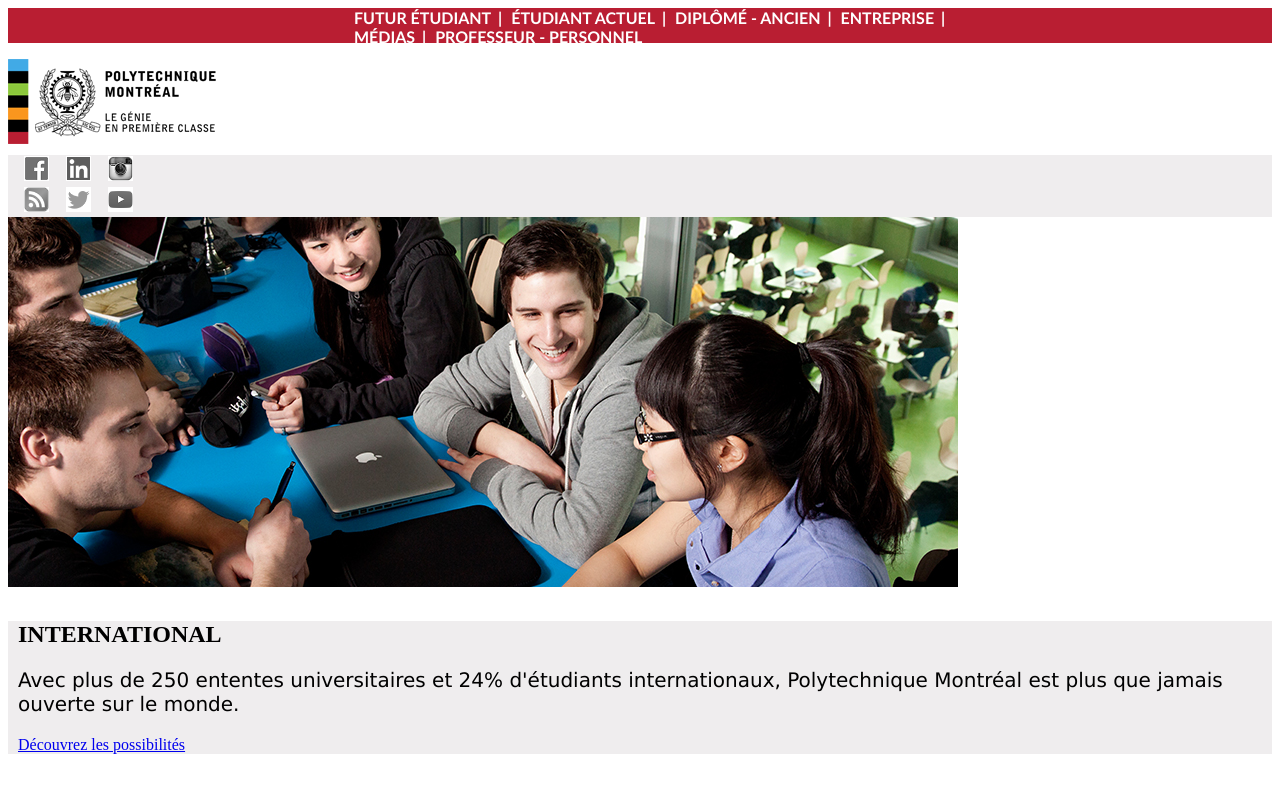
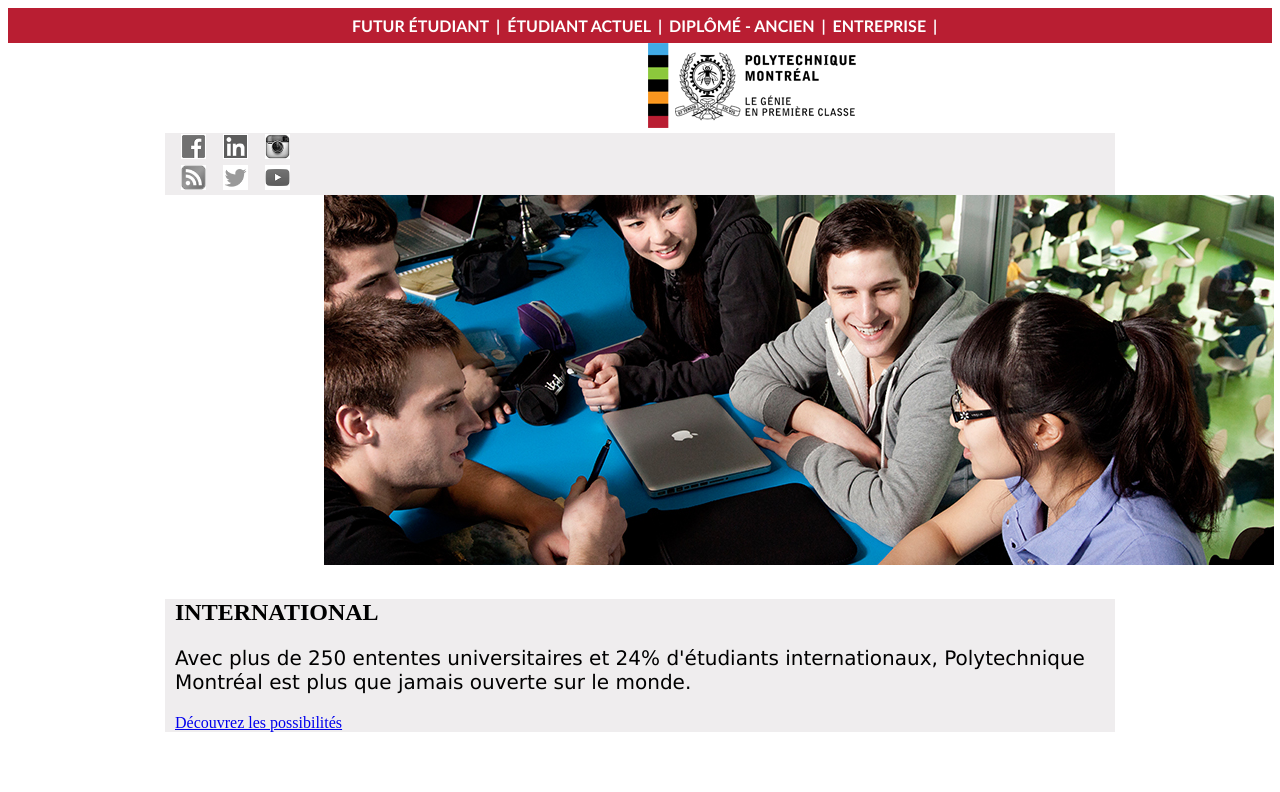
Before and after one commit to erwanmarchand/LOG2420_TD, a plain HTML site: page Ressources TD1/index.html in a window 1280 px wide. Drawn offline with Linux system fonts and the light colour scheme.

Commit message:
avancement

```diff
--- a/Ressources TD1/index.html
+++ b/Ressources TD1/index.html
@@ -9,6 +9,7 @@
 </head>
 <body>
 
+<header role="banner">
 
 <div class="premier_bandeau">
   <!-- <h1>London</h1> -->
@@ -24,9 +25,11 @@
 </ul>
 </div>
 
+</header>
+
 
 <div class="bandeau_logo">
-<img src="images/logo.png" alt="Accueil">
+<img src="images/logo.png" alt="Accueil" class="imageLogoPoly">
 </div>
 
 
@@ -81,7 +84,7 @@
 </div>
 
 
-<div class="premier_bandeau">
+<div >
 
 </div>
 
--- a/Ressources TD1/poly.css
+++ b/Ressources TD1/poly.css
@@ -6,32 +6,16 @@ margin: 0 auto;
     margin-right: auto;
     margin-bottom: 0px;
     margin-left: auto;
+height: 35px;
 
+    display: block;
 }
 
 .liste-menu {
 	color: white;
-	/*padding-bottom: 0.5em;
-	padding-top: 0.5em;
-
-	border-spacing:5em;*/
-
-	/*width: 100px;
-
-	/*margin-left: 100px;
-	margin-right: 100px;*/
-
-	/*border-collapse:separate;
-	border-spacing: 50px 0;*/
-
-	/*height: 35px;*/
-
-	/*float: left;*/
-	/*clear: left;*/
-	height: 35px;
 
     width: 50%;
-    margin: 0 auto;
+    margin: auto auto;
 
 
 }
@@ -42,7 +26,12 @@ list-style: none;
     list-style-type: none;
     list-style-image: none;
     list-style-position: outside;
-padding: 0 10px;
+
+    padding-top: 8px;
+    padding-right: 10px;
+    padding-bottom: 8px;
+    padding-left: 8px;
+
 font-size: 16px;
 position: relative;
 
@@ -65,7 +54,7 @@ text-decoration: none;
 	/*display: block;*/
 margin-top: 0;
 line-height: 19px;
-padding: 8px 10px 8px 8px;
+
     padding-top: 8px;
     padding-right: 10px;
     padding-bottom: 8px;
@@ -76,7 +65,7 @@ list-style: none;
     list-style-type: none;
     list-style-image: none;
     list-style-position: outside;
-padding: 0 10px;
+
 font-size: 16px;
 position: relative;
 
@@ -98,7 +87,7 @@ text-decoration: none;
 	/*display: block;*/
 margin-top: 0;
 line-height: 19px;
-padding: 8px 10px 8px 8px;
+
     padding-top: 8px;
     padding-right: 10px;
     padding-bottom: 8px;
@@ -109,7 +98,7 @@ list-style: none;
     list-style-type: none;
     list-style-image: none;
     list-style-position: outside;
-padding: 0 10px;
+
 font-size: 16px;
 position: relative;
 
@@ -126,6 +115,7 @@ text-transform: uppercase;
         text-decoration-style: solid;
 
 
+
 }
 
 .liste-menu > li > a {
@@ -134,40 +124,41 @@ text-transform: uppercase;
 }
 
 .li1::after {
-    content: "|";
+    content: " | ";
     color: #fff;
     position: absolute;
     right: -1px;
 }
 
 .li2::after {
-    content: "|";
+    content: " | ";
     color: #fff;
     position: absolute;
     right: -1px;
 }
 
 .bandeau_logo {
-	padding: 0;
-    padding-top: 0px;
-    padding-right: 0px;
-    padding-bottom: 0px;
-    padding-left: 0px;
-    margin: 1rem 0 0.4rem;
+
+	margin: auto;
+    width: 950px;
+
+    /*margin: 1rem 0 0.4rem;
     margin-top: 1rem;
     margin-right: 0px;
     margin-bottom: 0.4rem;
-    margin-left: 0px;
+    margin-left: 0px;*/
+
 
 }
 
+.imageLogoPoly{/*
+float: left;
+margin: auto;*/
+}
+
 .image_etudiants{
-	display: block;
-	margin: 0 auto;
-    margin-top: 0px;
-    margin-right: auto;
-    margin-bottom: 0px;
-    margin-left: auto;
+	margin: auto;
+    width: 50%;
 }
 
 .container{
@@ -180,10 +171,14 @@ text-transform: uppercase;
 
 .bandeau_liens_rapides{
 	    background: #EFEDEE;
+		margin: auto;
+    width: 950px;
 }
 
 .bandeau_International{
 	    background: #EFEDEE;
+		margin: auto;
+    width: 950px;
 }
 
 .bandeau_International .Texte{
```
